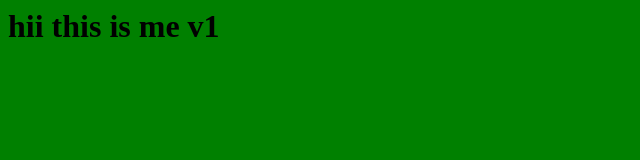
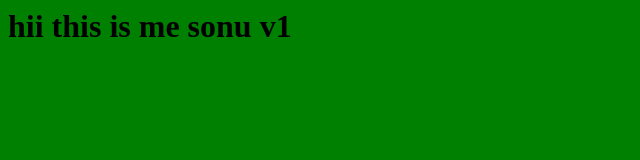
Before and after one commit to sonuredhat/Jenkins_practice, a plain HTML site: page index.html in a window 1280 px wide. Shown: the whole page, without its empty margins (0-640 px from the left). Drawn offline with Linux system fonts and the light colour scheme.

Commit message:
Update index.html

```diff
--- a/index.html
+++ b/index.html
@@ -1,3 +1,3 @@
 <body bgcolor="green">
-  <h1> hii this is me v1 </h1>
+  <h1> hii this is me sonu v1 </h1>
 </body>
```
